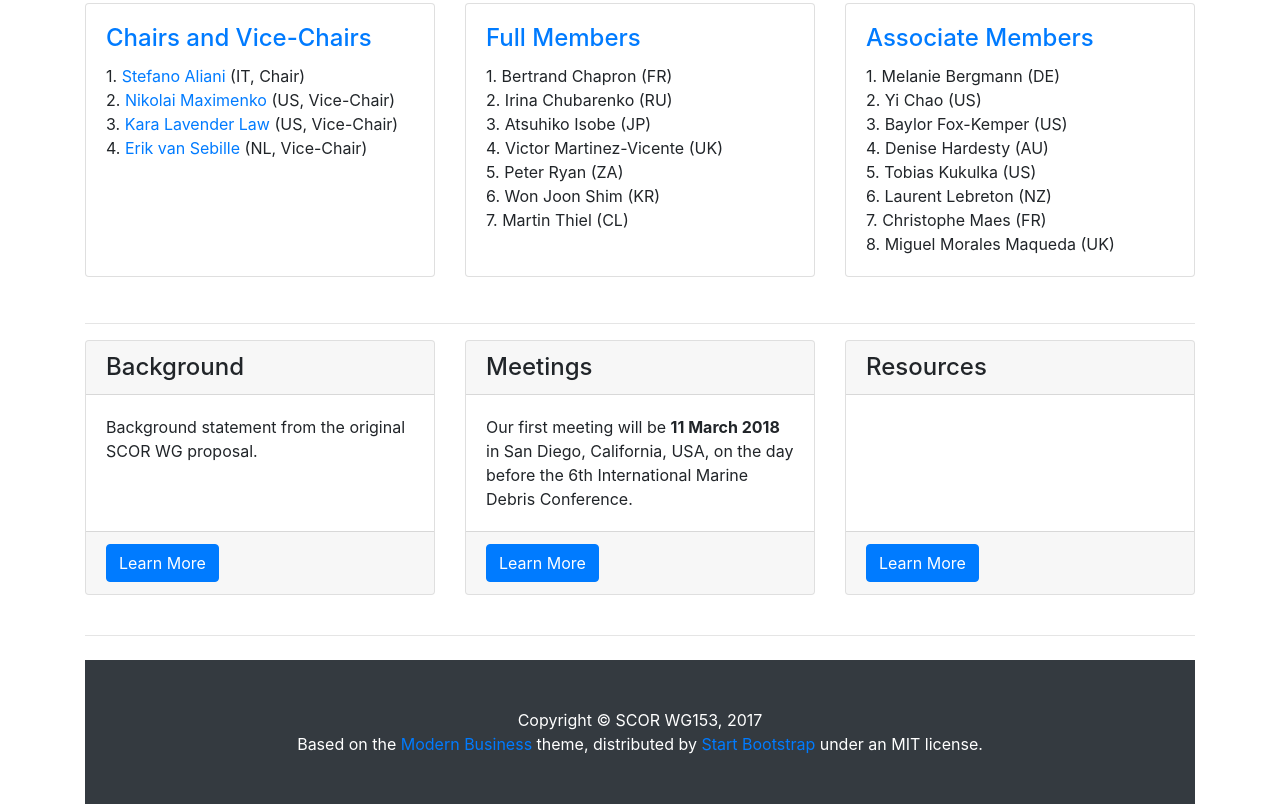
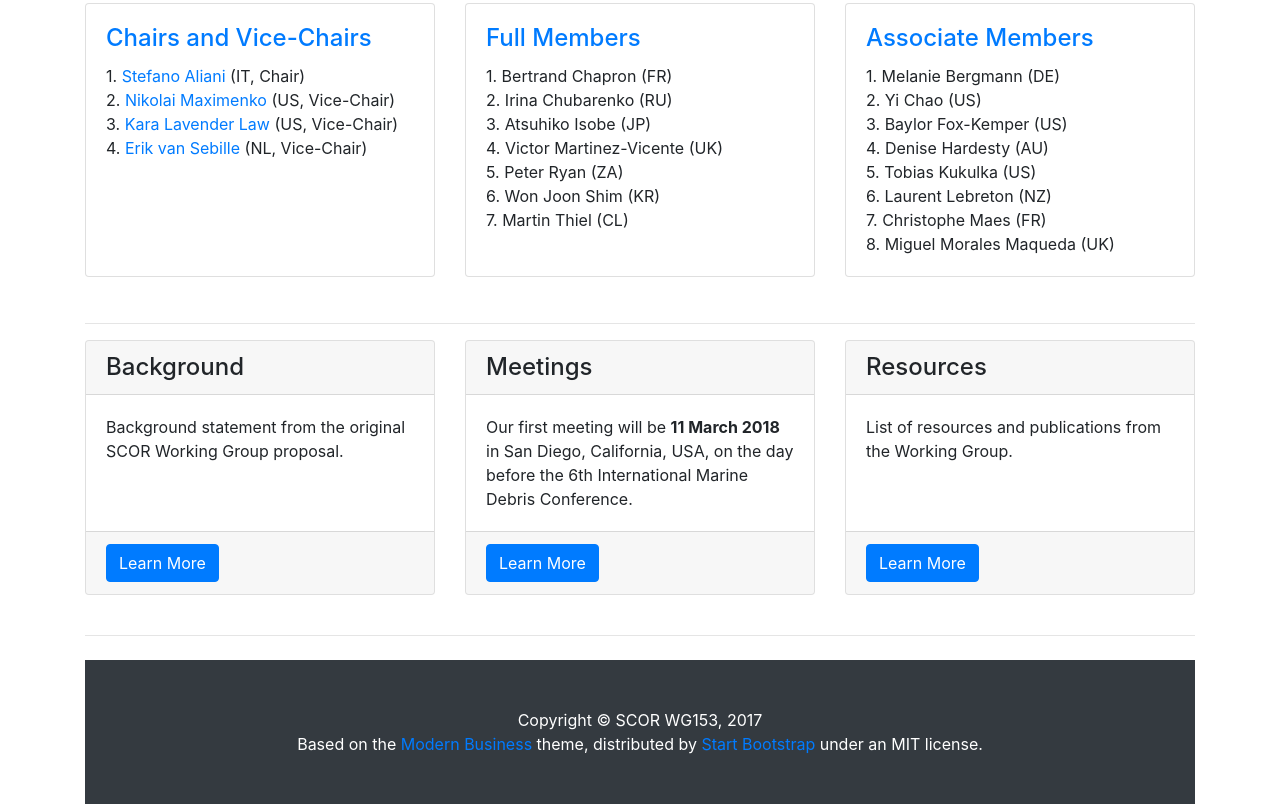
Before and after one commit to SCOR-FLOTSAM/website, a website: page index.html in a window 1280 px wide. Shown: the part 1325-2129 px from the top of the page. Drawn offline with Linux system fonts and the light colour scheme.

Commit message:
Adding placeholder text to meetings and resources

```diff
--- a/index.html
+++ b/index.html
@@ -228,7 +228,7 @@
             <h4 class="card-header">Background</h4>
             <div class="card-body">
               <p class="card-text">
-                Background statement from the original SCOR WG proposal.
+                Background statement from the original SCOR Working Group proposal.
               </p>
             </div>
             <div class="card-footer">
@@ -252,7 +252,7 @@
             <h4 class="card-header">Resources</h4>
             <div class="card-body">
               <p class="card-text">
-
+                List of resources and publications from the Working Group.
               </p>
             </div>
             <div class="card-footer">
```
Also changed, not shown: meetings.html (+1 -0 lines), resources.html (+1 -0 lines).
